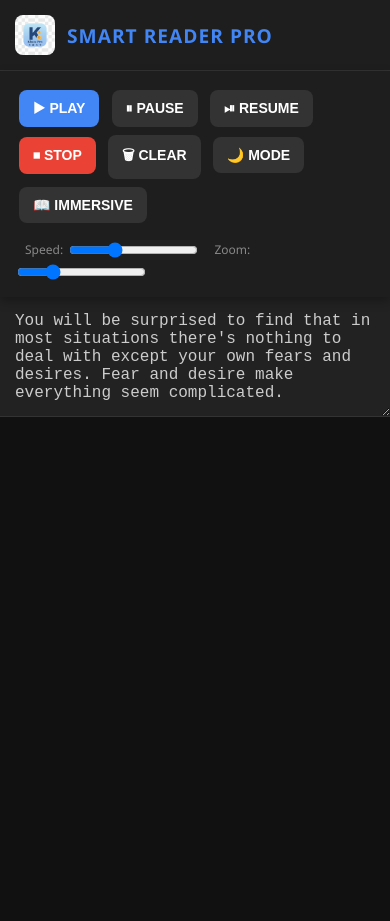
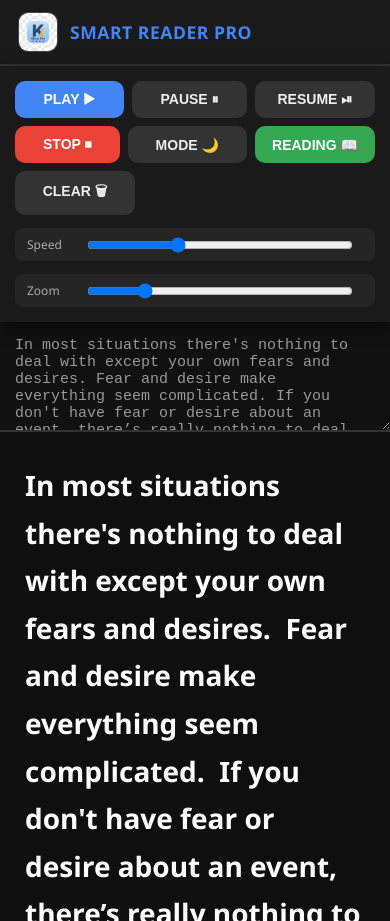
Before and after one commit to dshud17/Audio-Reader, a plain HTML site: page index.html in a window 390 px wide. Drawn offline with Linux system fonts and the light colour scheme.

Commit message:
Update index.html

```diff
--- a/index.html
+++ b/index.html
@@ -5,8 +5,8 @@
     <meta name="viewport" content="width=device-width, initial-scale=1.0, maximum-scale=1.0, user-scalable=no">
     <title>Smart Reader Pro</title>
 
-    <link rel="icon" type="image/png" href="icon.png">
-    <link rel="apple-touch-icon" href="icon.png">
+    <link rel="icon" type="image/png" href="icon.png?v=99">
+    <link rel="apple-touch-icon" href="icon.png?v=99">
     <meta name="mobile-web-app-capable" content="yes">
     <meta name="apple-mobile-web-app-capable" content="yes">
     <meta name="apple-mobile-web-app-status-bar-style" content="black-translucent">
@@ -14,140 +14,174 @@
     <style>
         body {
             margin: 0;
-            font-family: 'Segoe UI', Tahoma, Geneva, Verdana, sans-serif;
-            background: #111;
-            color: white;
-            transition: 0.3s;
+            font-family: 'Segoe UI', system-ui, -apple-system, sans-serif;
+            background: #0f0f0f;
+            color: #ffffff;
+            transition: background 0.3s;
         }
 
-        /* Header with Logo */
+        /* Modern App Header */
         .app-header {
             display: flex;
             align-items: center;
-            padding: 15px;
-            background: #1e1e1e;
-            border-bottom: 1px solid #333;
+            padding: 12px 18px;
+            background: #1a1a1a;
+            border-bottom: 2px solid #333;
         }
 
         .app-logo {
-            width: 40px;
-            height: 40px;
-            border-radius: 8px;
+            width: 38px;
+            height: 38px;
+            border-radius: 10px;
             margin-right: 12px;
             object-fit: cover;
+            border: 1px solid #444;
         }
 
-        h2 { margin: 0; font-size: 1.2rem; letter-spacing: 1px; color: #4285F4; }
+        .app-title {
+            margin: 0;
+            font-size: 1.1rem;
+            font-weight: 800;
+            letter-spacing: 0.5px;
+            color: #4285F4;
+            text-transform: uppercase;
+        }
 
         #toolbar {
             padding: 15px;
-            background: #1e1e1e;
+            background: #1a1a1a;
             position: sticky;
             top: 0;
             z-index: 1000;
-            box-shadow: 0 4px 10px rgba(0,0,0,0.3);
+            box-shadow: 0 5px 15px rgba(0,0,0,0.5);
+            display: flex;
+            flex-wrap: wrap;
+            gap: 8px;
         }
 
         button {
-            padding: 10px 14px;
-            margin: 4px;
-            border-radius: 8px;
+            padding: 10px 16px;
+            border-radius: 10px;
             border: none;
             cursor: pointer;
             font-size: 14px;
-            font-weight: bold;
+            font-weight: 700;
             background: #333;
-            color: white;
-            transition: 0.2s;
+            color: #eee;
+            transition: all 0.2s ease;
+            flex-grow: 1;
+            max-width: 120px;
         }
 
-        button:active { transform: scale(0.95); }
-        .btn-play { background: #4285F4; }
-        .btn-stop { background: #EA4335; }
+        button:active { transform: scale(0.92); }
+        .btn-play { background: #4285F4; color: white; }
+        .btn-stop { background: #EA4335; color: white; }
+        .btn-imm { background: #34A853; color: white; }
+
+        .slider-box {
+            width: 100%;
+            display: flex;
+            align-items: center;
+            background: #252525;
+            padding: 8px 12px;
+            border-radius: 8px;
+            margin-top: 5px;
+        }
+
+        .label-text { font-size: 12px; color: #aaa; min-width: 50px; }
+        input[type="range"] { flex-grow: 1; margin: 0 10px; }
+
+        #textInput {
+            width: 100%;
+            height: 110px;
+            font-size: 15px;
+            padding: 15px;
+            box-sizing: border-box;
+            background: #111;
+            color: #999;
+            border: none;
+            outline: none;
+            border-bottom: 2px solid #333;
+        }
 
         #textDisplay {
             width: 100%;
-            height: calc(100vh - 350px);
-            font-size: 30px;
-            font-weight: 800;
-            line-height: 1.6;
-            padding: 20px;
+            height: calc(100vh - 360px);
+            font-size: 28px;
+            font-weight: 700;
+            line-height: 1.7;
+            padding: 25px;
             box-sizing: border-box;
             white-space: pre-wrap;
-            overflow: auto;
+            overflow-y: auto;
+            scroll-behavior: smooth;
         }
 
-        .sentence { cursor: pointer; border-radius: 4px; padding: 2px 0; }
-        .highlight { background: #4285F4; color: white; text-shadow: 0 0 10px rgba(255,255,255,0.5); }
+        .sentence { cursor: pointer; transition: 0.2s; border-radius: 5px; display: inline; }
+        .highlight { background: rgba(66, 133, 244, 0.4); color: #fff; border-bottom: 3px solid #4285F4; }
 
-        .dark-mode { background: #f4f4f4; color: #111; }
-        .dark-mode #toolbar, .dark-mode .app-header { background: #ddd; border-color: #ccc; }
-        .dark-mode button { background: #bbb; color: #000; }
+        .white-mode { background: #ffffff !important; color: #111 !important; }
+        .white-mode .app-header, .white-mode #toolbar { background: #f0f0f0; border-color: #ccc; }
+        .white-mode button { background: #ddd; color: #333; }
+        .white-mode .slider-box { background: #e0e0e0; }
 
-        /* 🔥 Immersive Mode */
-        .immersive .app-header,
-        .immersive #toolbar,
-        .immersive #textInput {
-            display: none;
-        }
-
+        /* 📖 Immersive Reader Mode */
+        .immersive .app-header, .immersive #toolbar, .immersive #textInput { display: none !important; }
         .immersive #textDisplay {
             height: 100vh;
-            font-size: 42px;
-            padding: 60px 30px;
+            font-size: 40px;
+            padding: 50px 30px;
             background: #000;
         }
 
         #exitBtn {
             display: none;
             position: fixed;
-            top: 20px;
-            right: 20px;
+            top: 25px;
+            right: 25px;
             background: #EA4335;
             color: white;
-            padding: 12px 18px;
+            padding: 12px 20px;
             border-radius: 50px;
-            font-weight: bold;
-            z-index: 2000;
-            box-shadow: 0 4px 15px rgba(234,67,53,0.4);
+            font-weight: 900;
+            z-index: 9999;
+            box-shadow: 0 0 20px rgba(0,0,0,0.5);
         }
-
         .immersive #exitBtn { display: block; }
 
-        .control-label { font-size: 12px; color: #888; margin-left: 10px; }
-        input[type="range"] { vertical-align: middle; }
     </style>
 </head>
-
 <body>
 
-<button id="exitBtn" onclick="exitImmersive()">❌ Exit Mode</button>
+<button id="exitBtn" onclick="exitImmersive()">EXIT ❌</button>
 
 <div class="app-header">
-    <img src="icon.png" alt="K" class="app-logo" onerror="this.style.display='none'">
-    <h2>SMART READER PRO</h2>
+    <img src="icon.png?v=99" alt="Logo" class="app-logo" onerror="this.src='https://cdn-icons-png.flaticon.com/512/3767/3767084.png'">
+    <h2 class="app-title">Smart Reader Pro</h2>
 </div>
 
 <div id="toolbar">
-    <button class="btn-play" onclick="playText()">▶ PLAY</button>
-    <button onclick="pauseText()">⏸ PAUSE</button>
-    <button onclick="resumeText()">⏯ RESUME</button>
-    <button class="btn-stop" onclick="stopText()">⏹ STOP</button>
-    <button onclick="clearText()">🗑 CLEAR</button>
-    <button onclick="toggleDark()">🌙 MODE</button>
-    <button onclick="enterImmersive()">📖 IMMERSIVE</button>
+    <button class="btn-play" onclick="playText()">PLAY ▶</button>
+    <button onclick="pauseText()">PAUSE ⏸</button>
+    <button onclick="resumeText()">RESUME ⏯</button>
+    <button class="btn-stop" onclick="stopText()">STOP ⏹</button>
+    <button onclick="toggleDark()">MODE 🌙</button>
+    <button class="btn-imm" onclick="enterImmersive()">READING 📖</button>
+    <button onclick="clearText()">CLEAR 🗑</button>
 
-    <div style="margin-top: 10px;">
-        <span class="control-label">Speed:</span>
+    <div class="slider-box">
+        <span class="label-text">Speed</span>
         <input type="range" id="speedControl" min="0.5" max="2" step="0.1" value="1">
+    </div>
 
-        <span class="control-label">Zoom:</span>
-        <input type="range" id="zoomControl" min="20" max="60" value="30" oninput="changeZoom()">
+    <div class="slider-box">
+        <span class="label-text">Zoom</span>
+        <input type="range" id="zoomControl" min="20" max="60" value="28" oninput="changeZoom()">
     </div>
 </div>
 
-<textarea id="textInput" style="width:100%; height:120px; font-size:16px; padding:15px; box-sizing:border-box; background:#222; color:#ccc; border:none; border-bottom:1px solid #333;" placeholder="Paste your text here...">
-You will be surprised to find that in most situations there's nothing to deal with except your own fears and desires. Fear and desire make everything seem complicated.
+<textarea id="textInput" placeholder="Yahan apna text paste karein...">
+In most situations there's nothing to deal with except your own fears and desires. Fear and desire make everything seem complicated. If you don't have fear or desire about an event, there’s really nothing to deal with.
 </textarea>
 
 <div id="textDisplay"></div>
@@ -159,9 +193,11 @@ You will be surprised to find that in most situations there's nothing to deal wi
     let index = 0;
     let isPaused = false;
 
+    // Load voices correctly
     function getHindiVoice() {
         let voices = synth.getVoices();
-        return voices.find(v => v.lang.toLowerCase().includes("hi")) || voices[0];
+        let hindiVoice = voices.find(v => v.lang.toLowerCase().includes("hi"));
+        return hindiVoice || voices[0];
     }
 
     function splitSentences(text) {
@@ -174,7 +210,7 @@ You will be surprised to find that in most situations there's nothing to deal wi
         sentences = splitSentences(text);
         let html = "";
         sentences.forEach((s, i) => {
-            html += `<span class="sentence" onclick="startFrom(${i})">${s} </span>`;
+            html += `<span class="sentence" id="s${i}" onclick="startFrom(${i})">${s} </span>`;
         });
         document.getElementById("textDisplay").innerHTML = html;
     }
@@ -193,7 +229,10 @@ You will be surprised to find that in most situations there's nothing to deal wi
     }
 
     function speakSentence() {
-        if (index >= sentences.length) return;
+        if (index >= sentences.length) {
+            index = 0;
+            return;
+        }
 
         utter = new SpeechSynthesisUtterance(sentences[index]);
         utter.rate = document.getElementById("speedControl").value;
@@ -213,7 +252,7 @@ You will be surprised to find that in most situations there's nothing to deal wi
 
     function highlightSentence() {
         document.querySelectorAll(".sentence").forEach(el => el.classList.remove("highlight"));
-        let current = document.querySelectorAll(".sentence")[index];
+        let current = document.getElementById("s" + index);
         if (current) {
             current.classList.add("highlight");
             current.scrollIntoView({ behavior: "smooth", block: "center" });
@@ -224,7 +263,7 @@ You will be surprised to find that in most situations there's nothing to deal wi
     function resumeText() { if (synth.paused) { synth.resume(); isPaused = false; } }
     function stopText() { synth.cancel(); isPaused = false; }
     function clearText() { stopText(); document.getElementById("textInput").value = ""; document.getElementById("textDisplay").innerHTML = ""; }
-    function toggleDark() { document.body.classList.toggle("dark-mode"); }
+    function toggleDark() { document.body.classList.toggle("white-mode"); }
     function changeZoom() { document.getElementById("textDisplay").style.fontSize = document.getElementById("zoomControl").value + "px"; }
 
     function enterImmersive() {
@@ -237,8 +276,11 @@ You will be surprised to find that in most situations there's nothing to deal wi
         if (document.fullscreenElement) document.exitFullscreen();
     }
 
-    // Ensure voices are loaded
-    window.speechSynthesis.onvoiceschanged = getHindiVoice;
+    // Fixed: Initial Load
+    window.onload = renderText;
+    if (speechSynthesis.onvoiceschanged !== undefined) {
+        speechSynthesis.onvoiceschanged = getHindiVoice;
+    }
 </script>
 
 </body>
```
